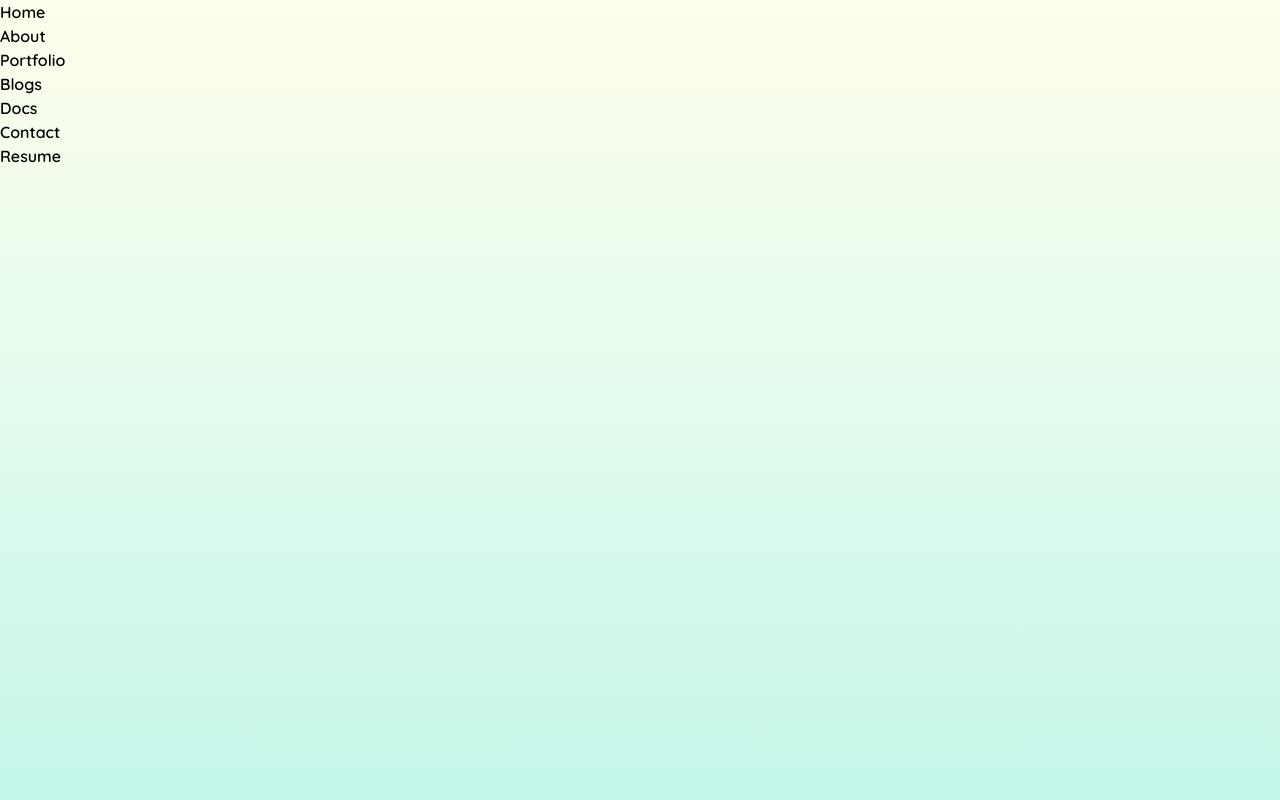
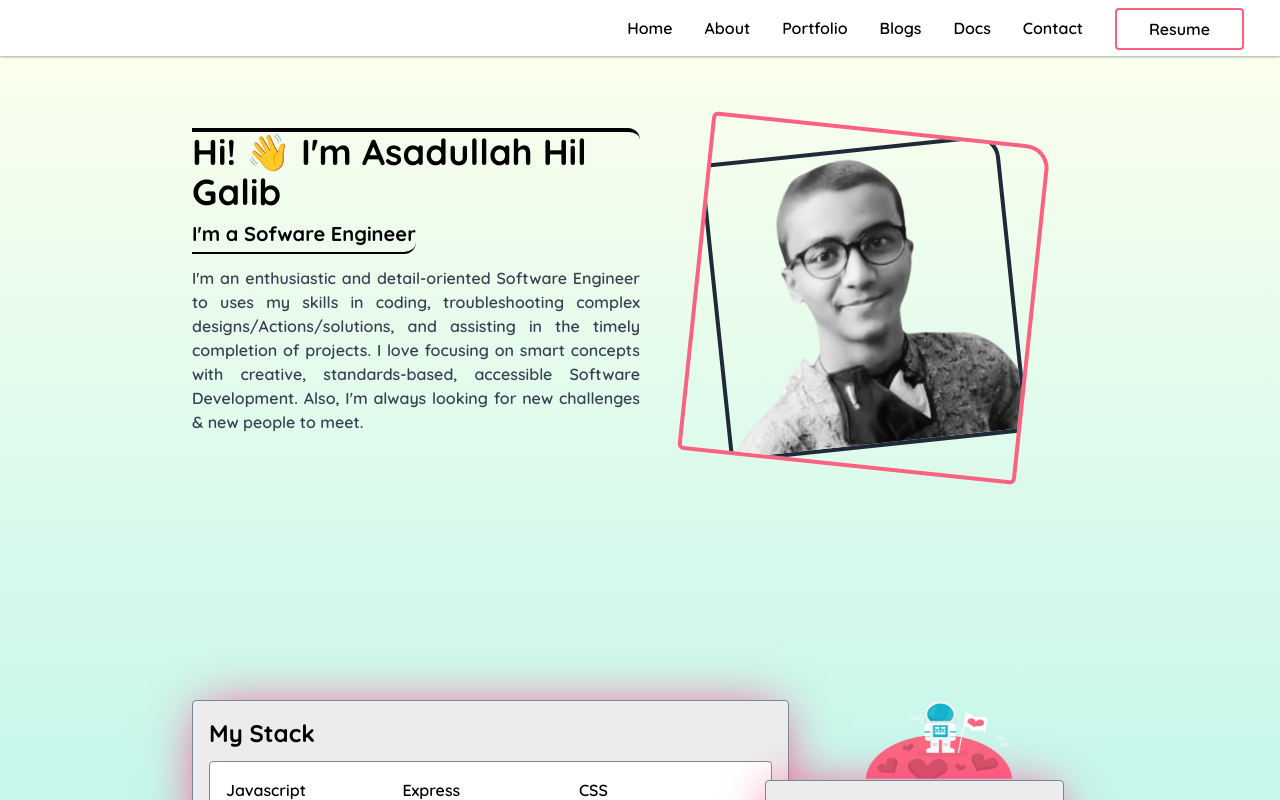
Before and after one commit to codergalib20/docs-portfolio, a Next.js app: page / in a window 1280 px wide. Built offline with nearby package versions, Linux system fonts and the light colour scheme.

Commit message:
deleted some functions

```diff
--- a/tailwind.config.js
+++ b/tailwind.config.js
@@ -1,18 +1,15 @@
 /** @type {import('tailwindcss').Config} */
 module.exports = {
   content: [
-    './src/pages/**/*.{js,ts,jsx,tsx,mdx}',
-    './src/components/**/*.{js,ts,jsx,tsx,mdx}',
-    './src/app/**/*.{js,ts,jsx,tsx,mdx}',
+    "./app/**/*.{js,ts,jsx,tsx,mdx}",
+    "./pages/**/*.{js,ts,jsx,tsx,mdx}",
+    "./components/**/*.{js,ts,jsx,tsx,mdx}",
+
+    // Or if using `src` directory:
+    "./src/**/*.{js,ts,jsx,tsx,mdx}",
   ],
   theme: {
-    extend: {
-      backgroundImage: {
-        'gradient-radial': 'radial-gradient(var(--tw-gradient-stops))',
-        'gradient-conic':
-          'conic-gradient(from 180deg at 50% 50%, var(--tw-gradient-stops))',
-      },
-    },
+    extend: {},
   },
   plugins: [],
 }
```
Also changed, not shown: package.json (+4 -4 lines), 1 other file (tests, documents, lock files or other folders).
